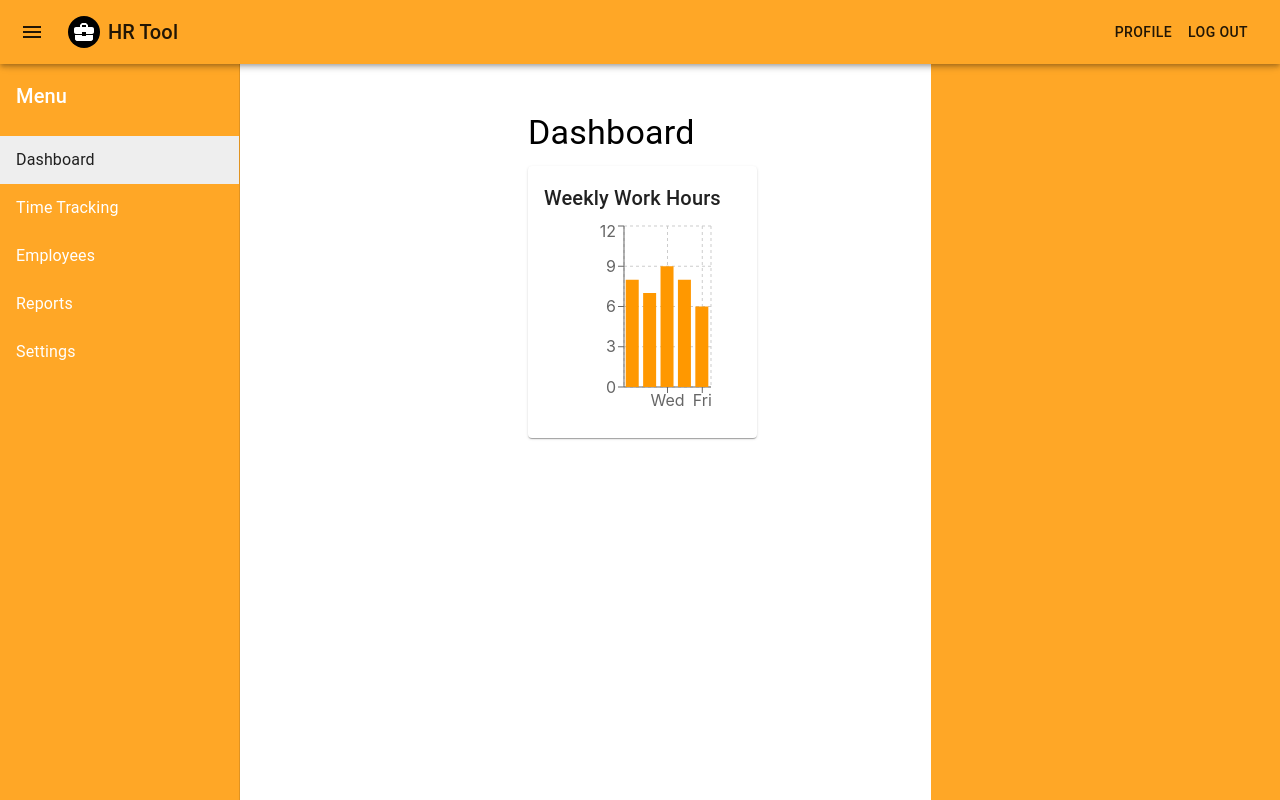
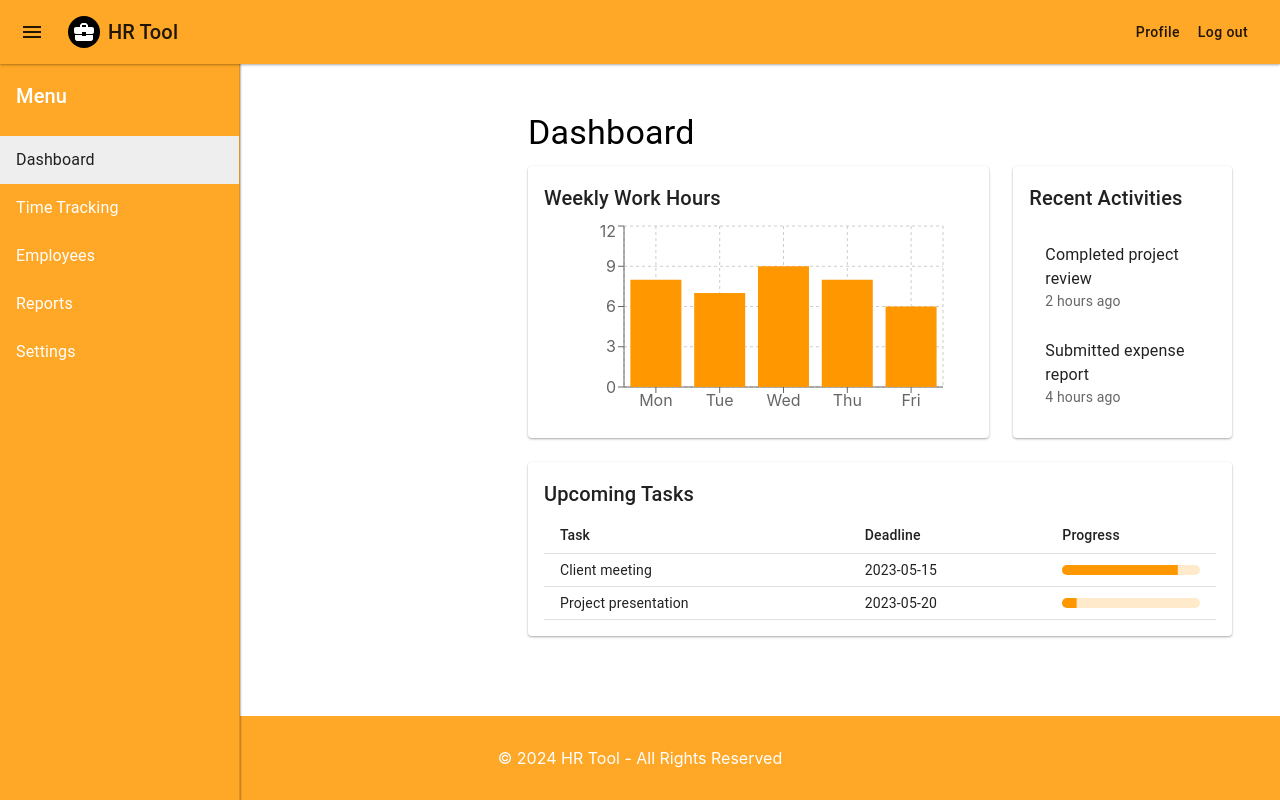
Before and after one commit to tobias-le/hr-app-frontend, a React (Create React App) app: page / in a window 1280 px wide. Built offline with nearby package versions, Linux system fonts and the light colour scheme.

Commit message:
fixed theme

```diff
--- a/src/components/AppHeader.tsx
+++ b/src/components/AppHeader.tsx
@@ -6,9 +6,9 @@ import {
   Button,
   IconButton,
   Box,
-  Drawer,
 } from "@mui/material";
 import MenuIcon from "@mui/icons-material/Menu";
+import MoreVertIcon from "@mui/icons-material/MoreVert";
 import BusinessCenterIcon from "@mui/icons-material/BusinessCenter";
 import styled from "styled-components";
 
@@ -28,9 +28,10 @@ const Logo = styled(BusinessCenterIcon)(({ theme }) => ({
 
 interface AppHeaderProps {
   toggleDrawer: () => void;
+  isMobile: boolean;
 }
 
-const AppHeader: React.FC<AppHeaderProps> = ({ toggleDrawer }) => (
+const AppHeader: React.FC<AppHeaderProps> = ({ toggleDrawer, isMobile }) => (
   <AppBar position="fixed">
     <Toolbar sx={{ justifyContent: "space-between" }}>
       <Box sx={{ display: "flex", alignItems: "center" }}>
@@ -44,18 +45,27 @@ const AppHeader: React.FC<AppHeaderProps> = ({ toggleDrawer }) => (
           <MenuIcon />
         </IconButton>
         <Typography
-          variant="h6"
+          variant={isMobile ? "body1" : "h6"}
           noWrap
           component="div"
           sx={{ display: "flex", alignItems: "center" }}
         >
           <Logo />
-          HR Tool
+          {!isMobile && "HR Tool"}
         </Typography>
       </Box>
       <Box>
-        <Button color="inherit">Profile</Button>
-        <Button color="inherit">Log out</Button>
+        {!isMobile && (
+          <>
+            <Button color="inherit">Profile</Button>
+            <Button color="inherit">Log out</Button>
+          </>
+        )}
+        {isMobile && (
+          <IconButton color="inherit" aria-label="menu">
+            <MoreVertIcon />
+          </IconButton>
+        )}
       </Box>
     </Toolbar>
   </AppBar>
--- a/src/components/layout.tsx
+++ b/src/components/layout.tsx
@@ -1,6 +1,12 @@
 import React, { useState } from "react";
 import { useLocation } from "react-router-dom";
-import { Box, Toolbar, AppBar as MuiAppBar, Drawer } from "@mui/material";
+import {
+  Box,
+  Toolbar,
+  AppBar as MuiAppBar,
+  Drawer,
+  useMediaQuery,
+} from "@mui/material";
 import BusinessCenterIcon from "@mui/icons-material/BusinessCenter";
 import AppHeader from "./AppHeader";
 import SideMenu from "./SideMenu";
@@ -11,7 +17,13 @@ const drawerWidth = 240;
 
 const AppWrapper = styled(Box)`
   display: flex;
+  flex-direction: column;
   min-height: 100vh;
+`;
+
+const MainContentWrapper = styled(Box)`
+  display: flex;
+  flex-grow: 1;
 `;
 
 const AppBar = styled(MuiAppBar)(
@@ -32,7 +44,8 @@ const Logo = styled(BusinessCenterIcon)`
 
 const Layout: React.FC<{ children: React.ReactNode }> = ({ children }) => {
   const theme = useTheme();
-  const [isDrawerOpen, setIsDrawerOpen] = useState(true);
+  const isMobile = useMediaQuery(theme.breakpoints.down("sm"));
+  const [isDrawerOpen, setIsDrawerOpen] = useState(!isMobile);
   const location = useLocation();
 
   const toggleDrawer = () => {
@@ -53,10 +66,14 @@ const Layout: React.FC<{ children: React.ReactNode }> = ({ children }) => {
 
   const MainContent = styled(Box)<{ isDrawerOpen: boolean }>`
     flex-grow: 1;
-    padding: 24px;
-    margin-left: ${({ isDrawerOpen }) =>
-      isDrawerOpen ? `${drawerWidth}px` : 0};
+    padding: ${theme.spacing(3)};
     transition: margin 0.2s;
+    ${({ isDrawerOpen }) =>
+      !isMobile &&
+      isDrawerOpen &&
+      `
+      margin-left: ${drawerWidth}px;
+    `}
   `;
 
   const StyledFooter = styled(Box)`
@@ -69,15 +86,22 @@ const Layout: React.FC<{ children: React.ReactNode }> = ({ children }) => {
   return (
     <AppWrapper>
       <AppBar position="fixed">
-        <AppHeader toggleDrawer={toggleDrawer} />
+        <AppHeader toggleDrawer={toggleDrawer} isMobile={isMobile} />
       </AppBar>
-      <StyledDrawer variant="persistent" open={isDrawerOpen}>
+      <MainContentWrapper>
+        <StyledDrawer
+          variant={isMobile ? "temporary" : "persistent"}
+          open={isDrawerOpen}
+          onClose={toggleDrawer}
+        >
+          <Toolbar />
           <SideMenu isOpen={isDrawerOpen} location={location} />
         </StyledDrawer>
         <MainContent isDrawerOpen={isDrawerOpen}>
           <Toolbar />
           {children}
         </MainContent>
+      </MainContentWrapper>
       <StyledFooter>
         <FooterComponent />
       </StyledFooter>
--- a/src/pages/dashboard.tsx
+++ b/src/pages/dashboard.tsx
@@ -1,5 +1,4 @@
 import React from "react";
-import styled from "styled-components";
 import {
   Typography,
   Grid,
@@ -31,37 +30,17 @@ import {
   upcomingTasks,
 } from "../mocks/dashboardData";
 
-const DashboardWrapper = styled(Box)`
-  flex-grow: 1;
-  padding: 24px;
-`;
-
-const ChartPaper = styled(Paper)`
-  padding: 16px;
-  display: flex;
-  flex-direction: column;
-  height: 240px;
-`;
-
-const TaskProgress = styled(LinearProgress)`
-  height: 10px;
-  border-radius: 5px;
-  background-color: rgba(255, 152, 0, 0.2);
-
-  & .MuiLinearProgress-bar {
-    background-color: #ff9800;
-  }
-`;
-
 export default function Dashboard() {
   return (
-    <DashboardWrapper>
+    <Box sx={{ flexGrow: 1, p: 3 }}>
       <Typography variant="h4" gutterBottom component="h1">
         Dashboard
       </Typography>
       <Grid container spacing={3}>
         <Grid item xs={12} md={8}>
-          <ChartPaper>
+          <Paper
+            sx={{ p: 2, display: "flex", flexDirection: "column", height: 240 }}
+          >
             <Typography variant="h6" gutterBottom component="div">
               Weekly Work Hours
             </Typography>
@@ -82,10 +61,68 @@ export default function Dashboard() {
                 <Bar dataKey="hours" fill="#ff9800" />
               </BarChart>
             </ResponsiveContainer>
-          </ChartPaper>
+          </Paper>
         </Grid>
-        {/* Rest of the component remains the same */}
+        <Grid item xs={12} md={4}>
+          <Paper
+            sx={{ p: 2, display: "flex", flexDirection: "column", height: 240 }}
+          >
+            <Typography variant="h6" gutterBottom component="div">
+              Recent Activities
+            </Typography>
+            <List>
+              {recentActivities.map((activity) => (
+                <ListItem key={activity.id}>
+                  <ListItemText
+                    primary={activity.activity}
+                    secondary={activity.time}
+                  />
+                </ListItem>
+              ))}
+            </List>
+          </Paper>
+        </Grid>
+        <Grid item xs={12}>
+          <Paper sx={{ p: 2, display: "flex", flexDirection: "column" }}>
+            <Typography variant="h6" gutterBottom component="div">
+              Upcoming Tasks
+            </Typography>
+            <TableContainer>
+              <Table size="small">
+                <TableHead>
+                  <TableRow>
+                    <TableCell>Task</TableCell>
+                    <TableCell>Deadline</TableCell>
+                    <TableCell>Progress</TableCell>
+                  </TableRow>
+                </TableHead>
+                <TableBody>
+                  {upcomingTasks.map((task) => (
+                    <TableRow key={task.id}>
+                      <TableCell>{task.task}</TableCell>
+                      <TableCell>{task.deadline}</TableCell>
+                      <TableCell>
+                        <LinearProgress
+                          variant="determinate"
+                          value={Math.random() * 100}
+                          sx={{
+                            height: 10,
+                            borderRadius: 5,
+                            backgroundColor: "rgba(255, 152, 0, 0.2)",
+                            "& .MuiLinearProgress-bar": {
+                              backgroundColor: "#ff9800",
+                            },
+                          }}
+                        />
+                      </TableCell>
+                    </TableRow>
+                  ))}
+                </TableBody>
+              </Table>
+            </TableContainer>
+          </Paper>
+        </Grid>
       </Grid>
-    </DashboardWrapper>
+    </Box>
   );
 }
--- a/src/pages/employee-list.tsx
+++ b/src/pages/employee-list.tsx
@@ -13,7 +13,6 @@ import {
 } from "@mui/material";
 import { Link } from "react-router-dom";
 import { mockedEmployees } from "../mocks/employeeData";
-import styled from "styled-components";
 
 interface Employee {
   employeeId: number;
@@ -23,40 +22,52 @@ interface Employee {
   workPercentage: string;
 }
 
-const FormContainer = styled.div`
-  padding: 24px;
-`;
-
-const FormPaper = styled(Paper)`
-  padding: 16px;
-  background-color: #fff;
-  border-radius: 4px;
-  box-shadow: 0 1px 3px rgba(0, 0, 0, 0.12), 0 1px 2px rgba(0, 0, 0, 0.24);
-`;
-
-const FormGrid = styled.div`
-  display: grid;
-  grid-template-columns: repeat(2, 1fr);
-  gap: 24px;
-`;
-
-const FullWidthGrid = styled.div`
-  grid-column: 1 / -1;
-`;
+const mobileBreakpoint = "600px";
 
 export default function EmployeeList() {
   const [employees, setEmployees] = useState<Employee[]>([]);
+  const [isMobile, setIsMobile] = useState(window.innerWidth <= 600);
 
   useEffect(() => {
-    // Fetch employees from API
-    // For now, we'll use mock data
     setEmployees(mockedEmployees);
+
+    const handleResize = () => {
+      setIsMobile(window.innerWidth <= 600);
+    };
+
+    window.addEventListener("resize", handleResize);
+    return () => window.removeEventListener("resize", handleResize);
   }, []);
 
+  const containerStyle = {
+    padding: "24px",
+  };
+
+  const paperStyle = {
+    padding: "16px",
+    backgroundColor: "#fff",
+    borderRadius: "4px",
+    boxShadow: "0 1px 3px rgba(0, 0, 0, 0.12), 0 1px 2px rgba(0, 0, 0, 0.24)",
+    overflowX: "auto" as const,
+  };
+
+  const headerStyle = {
+    display: "flex",
+    justifyContent: "space-between",
+    alignItems: "center",
+    marginBottom: "16px",
+  };
+
+  const buttonStyle = {
+    fontSize: isMobile ? "0.8rem" : "0.875rem",
+    padding: isMobile ? "6px 16px" : "8px 22px",
+  };
+
   return (
-    <FormContainer>
-      <FormPaper>
-        <Typography variant="h4" gutterBottom>
+    <Box style={containerStyle}>
+      <Paper style={paperStyle}>
+        <Box style={headerStyle}>
+          <Typography variant={isMobile ? "h6" : "h5"}>
             Employee List
           </Typography>
           <Button
@@ -64,18 +75,23 @@ export default function EmployeeList() {
             to="/employees/new"
             variant="contained"
             color="primary"
-          sx={{ mb: 2 }}
+            style={buttonStyle}
           >
             Add New Employee
           </Button>
+        </Box>
         <TableContainer>
-          <Table>
+          <Table size={isMobile ? "small" : "medium"}>
             <TableHead>
               <TableRow>
                 <TableCell>Name</TableCell>
                 <TableCell>Department</TableCell>
+                {!isMobile && (
+                  <>
                     <TableCell>Contract Type</TableCell>
                     <TableCell>Work Percentage</TableCell>
+                  </>
+                )}
                 <TableCell>Actions</TableCell>
               </TableRow>
             </TableHead>
@@ -84,8 +100,12 @@ export default function EmployeeList() {
                 <TableRow key={employee.employeeId}>
                   <TableCell>{employee.name}</TableCell>
                   <TableCell>{employee.department.name}</TableCell>
+                  {!isMobile && (
+                    <>
                       <TableCell>{employee.contractType}</TableCell>
                       <TableCell>{employee.workPercentage}</TableCell>
+                    </>
+                  )}
                   <TableCell>
                     <Button
                       component={Link}
@@ -101,7 +121,7 @@ export default function EmployeeList() {
             </TableBody>
           </Table>
         </TableContainer>
-      </FormPaper>
-    </FormContainer>
+      </Paper>
+    </Box>
   );
 }
--- a/src/pages/time-tracking.tsx
+++ b/src/pages/time-tracking.tsx
@@ -17,12 +17,12 @@ const StyledPaper = styled(Paper)`
 
 const FormTitle = styled(Typography)`
   font-weight: bold;
-  margin-bottom: 16px;
+  margin-bottom: 32px; // Increased from 24px to 32px
 `;
 
 const FormGrid = styled(Grid)`
   & > * {
-    margin-bottom: 24px;
+    margin-bottom: 32px;
   }
 `;
 
@@ -30,6 +30,7 @@ const ButtonContainer = styled.div`
   display: flex;
   justify-content: flex-end;
   gap: 16px;
+  margin-top: 16px;
 `;
 
 export default function TimeTracking() {
@@ -51,10 +52,10 @@ export default function TimeTracking() {
 
   return (
     <PageContainerWithBackground>
-      <StyledPaper elevation={0}>
+      <StyledPaper elevation={3}>
         <FormTitle variant="h5">Track Work Hours</FormTitle>
         <form onSubmit={handleSubmit}>
-          <FormGrid container>
+          <FormGrid container spacing={3}>
             <Grid item xs={12}>
               <TextField
                 fullWidth
@@ -100,12 +101,7 @@ export default function TimeTracking() {
                 required
               />
             </Grid>
-            <Grid item xs={12}>
-              <Typography variant="caption" color="error">
-                * Please correct the highlighted errors before submitting.
-              </Typography>
-            </Grid>
-            <Grid item xs={12}>
+          </FormGrid>
           <ButtonContainer>
             <Button variant="outlined" color="primary">
               Cancel
@@ -114,8 +110,6 @@ export default function TimeTracking() {
               Save
             </Button>
           </ButtonContainer>
-            </Grid>
-          </FormGrid>
         </form>
       </StyledPaper>
     </PageContainerWithBackground>
```
Also changed, not shown: src/styles/spacing.ts (added, +7 -0 lines), src/theme/index.ts (+36 -1 lines). Lines whose indentation alone changed are shown as unchanged.
